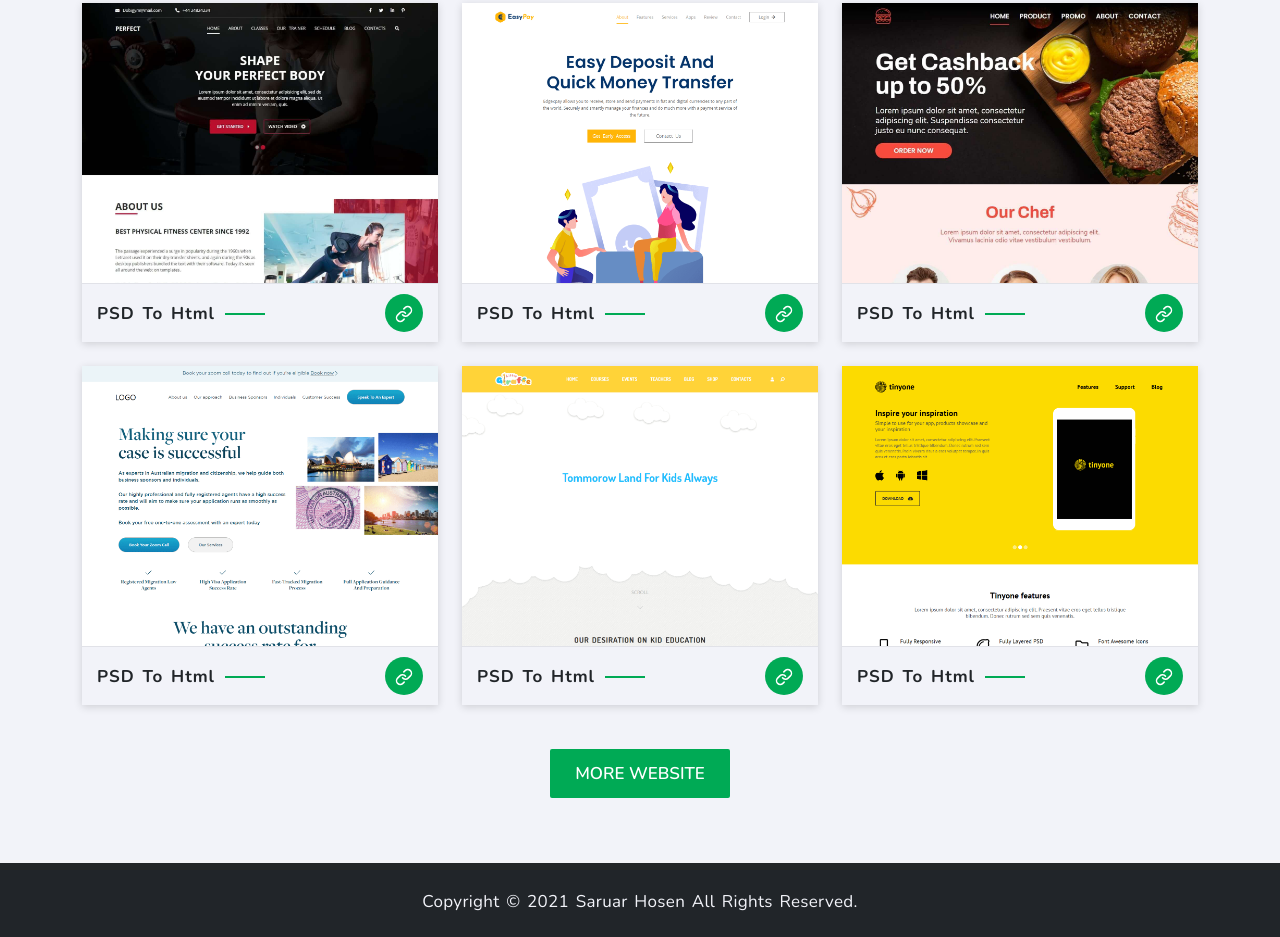
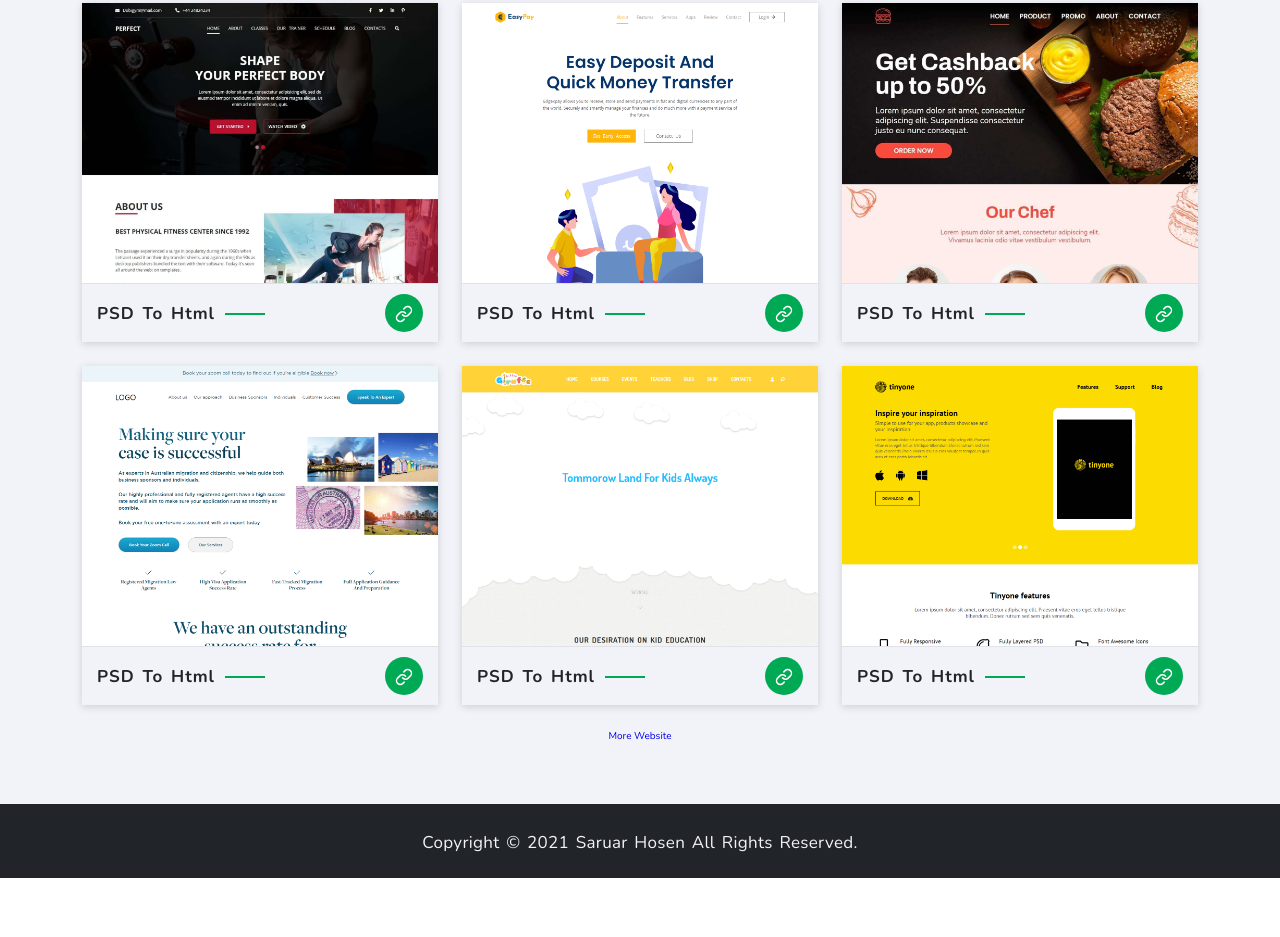
Before and after one commit to saruarhosenn/Portfolio-Website, a plain HTML site: page index.html in a window 1280 px wide. Shown: the part 1420-2357 px from the top of the page. After the commit the page ends 2298 px from the top, so only its background shows below. Drawn offline with nearby package versions, Linux system fonts and the light colour scheme.

Commit message:
Update style.css

```diff
--- a/assets/css/style.css
+++ b/assets/css/style.css
@@ -221,54 +221,6 @@ footer {
 	filter: invert(100%) sepia(0%) saturate(2388%) hue-rotate(3deg) brightness(116%) contrast(105%);
 }
 
-.portfolio__btn {
-	margin-top: 2rem;
-}
-
-.portfolio__btn a {
-	padding: 1.3rem 2.5rem;
-	font-weight: 600;
-	background: var(--color-2);
-	color: var(--color-3);
-	font-size: var(--btn);
-	-webkit-transition: all 0.4s linear;
-	-o-transition: all 0.4s linear;
-	transition: all 0.4s linear;
-	position: relative;
-	overflow: hidden;
-	text-transform: uppercase;
-	border-radius: .2rem;
-	z-index: 9;
-}
-
-.portfolio__btn a::after {
-	content: '';
-	background: var(--color-1);
-	position: absolute;
-	left: -35%;
-	top: 0;
-	z-index: -9;
-	width: 0%;
-	height: 100%;
-	-webkit-transform: skew(45deg);
-	-ms-transform: skew(45deg);
-	transform: skew(45deg);
-	-webkit-transition: all 0.4s linear;
-	-o-transition: all 0.4s linear;
-	transition: all 0.4s linear;
-}
-
-.portfolio__btn a:hover::after {
-	width: 170%;
-}
-
-.portfolio__btn a:hover {
-	-webkit-transform: translateY(-.5rem);
-	-ms-transform: translateY(-.5rem);
-	transform: translateY(-.5rem);
-	color: var(--color-3);
-}
-
 /*===============================*/
 /*-- END PORTFOLIO SECTION --*/
 /*===============================*/
```
